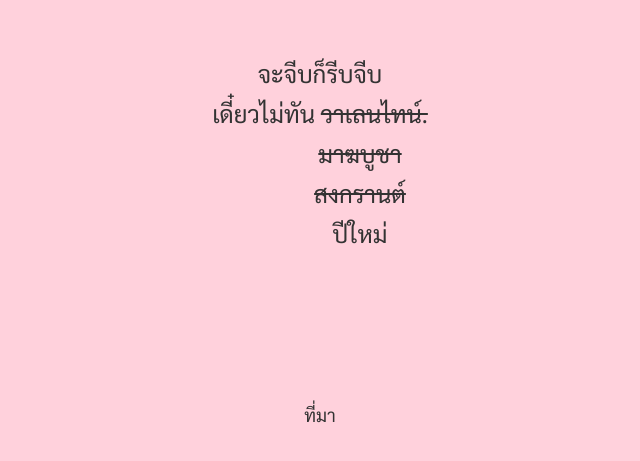
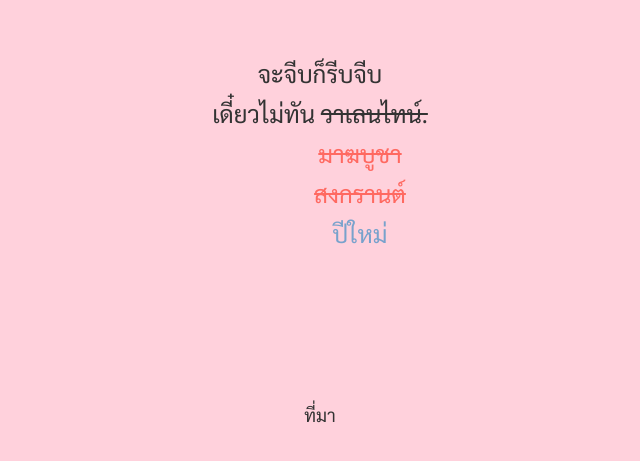
Before and after one commit to itzmeowww/jajeebkorreebjeeb, a Svelte app: page / in a window 1280 px wide. Shown: the part 169-630 px from the top of the page, without its empty margins (320-960 px from the left). Built offline with nearby package versions, Linux system fonts and the light colour scheme.

Commit message:
Added some color to `Festival`'s elelment :stars:

```diff
--- a/public/global.css
+++ b/public/global.css
@@ -66,3 +66,11 @@ button:not(:disabled):active {
 button:focus {
     border-color: #666;
 }
+
+.crossed {
+    color: #78A2CC
+}
+
+.non-crossed {
+    color: #ff6961
+}
--- a/src/App.svelte
+++ b/src/App.svelte
@@ -19,9 +19,9 @@
 
       {#each festivals as festival, i}
         {#if i != festivals.length - 1 && i != 0}
-          <h2 class="my-2 ml-20 line-through">{festival}</h2>
+          <h2 class="my-2 ml-20 line-through non-crossed">{festival}</h2>
         {:else if i != 0}
-          <h2 class="my-2 ml-20">{festival}</h2>
+          <h2 class="my-2 ml-20 crossed">{festival}</h2>
         {/if}
       {/each}
     </div>
```
